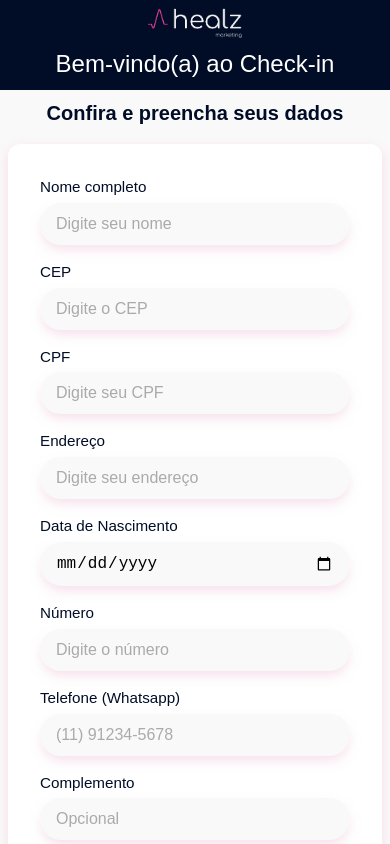
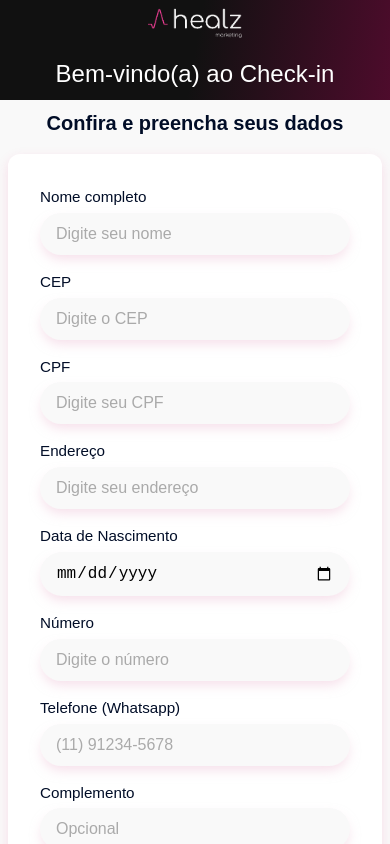
Before and after one commit to healz-checkin-dnc/Healz_Checkin, a React (Vite) app: page / in a window 390 px wide. Shown: the top 844 px of the page. Built offline with nearby package versions, Linux system fonts and the light colour scheme.

Commit message:
style: alterado a cor no header e alguns ajustes de tamanhos e responsividade

```diff
--- a/src/components/Header/Header.tsx
+++ b/src/components/Header/Header.tsx
@@ -1,13 +1,11 @@
 import React from 'react';
 import logo from '../../assets/whiteLogo.png';
-
-import { HeaderContainer, Logo, Title, RightSpace } from '../../styles/Header.style';
+import { HeaderContainer, Logo, Title } from '../../styles/Header.style';
 
 const Header: React.FC = () => (
-  <HeaderContainer role="banner" aria-label="Cabeçalho do site">
-    <Logo src={logo} alt="Healz Logo" />
+  <HeaderContainer role='banner' aria-label='Cabeçalho do site'>
+    <Logo src={logo} alt='Healz Logo' />
     <Title>Bem-vindo(a) ao Check-in</Title>
-    <RightSpace aria-hidden="true" />
   </HeaderContainer>
 );
 
--- a/src/styles/Header.style.ts
+++ b/src/styles/Header.style.ts
@@ -1,12 +1,11 @@
 import styled from 'styled-components';
 
 export const HeaderContainer = styled.header`
-  position: relative;
   display: flex;
   align-items: center;
   justify-content: space-between;
   padding: ${({ theme }) => theme.spacing.md} ${({ theme }) => theme.spacing.lg};
-  background-color: ${({ theme }) => theme.colors.blueDark};
+  background: linear-gradient(100deg, #111111 50%, #7e0741 140%);
 
   @media (max-width: ${({ theme }) => theme.breakpoints.tablet}) {
     padding: ${({ theme }) => theme.spacing.sm} ${({ theme }) => theme.spacing.md};
@@ -21,35 +20,20 @@ export const HeaderContainer = styled.header`
 `;
 
 export const Logo = styled.img`
-  height: 40px;
-  width: auto;
+  max-height: 40px;
 
   @media (max-width: ${({ theme }) => theme.breakpoints.mobile}) {
-    height: 30px;
+    max-height: 30px;
+    margin-bottom: 10px;
   }
 `;
 
 export const Title = styled.h1`
-  font-size: 3rem;
+  font-size: clamp(1.5rem, 5vw, 3rem);
   font-weight: 500;
   color: ${({ theme }) => theme.colors.white};
   font-family: ${({ theme }) => theme.fonts.main};
   line-height: 1.5;
   text-align: center;
-
-  @media (max-width: ${({ theme }) => theme.breakpoints.tablet}) {
-    font-size: 2rem;
-  }
-
-  @media (max-width: ${({ theme }) => theme.breakpoints.mobile}) {
-    font-size: 1.5rem;
-  }
+  margin: auto;
 `;
-
-export const RightSpace = styled.div`
-  width: 2.5rem;
-
-  @media (max-width: ${({ theme }) => theme.breakpoints.mobile}) {
-    display: none;
-  }
-`;
```
